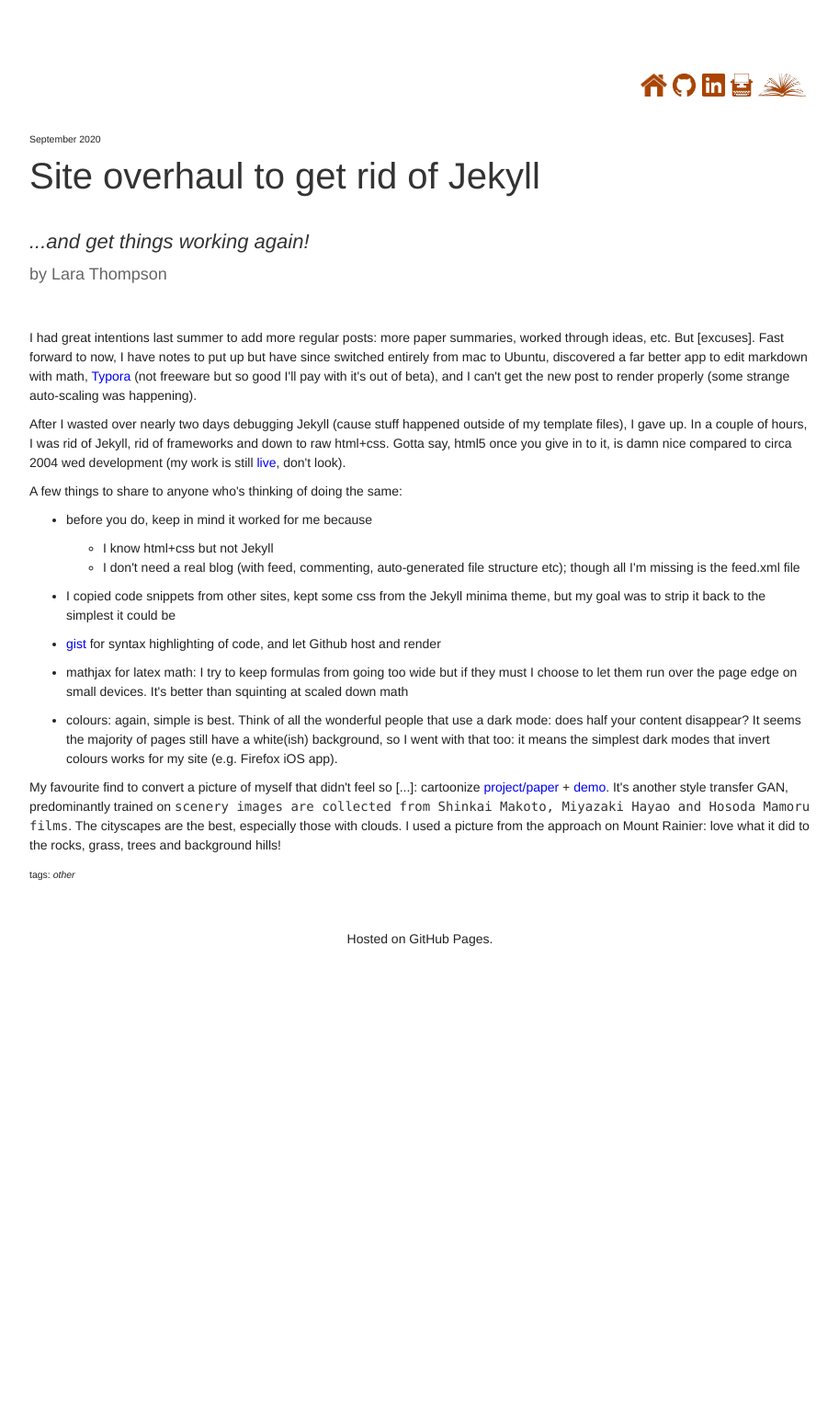
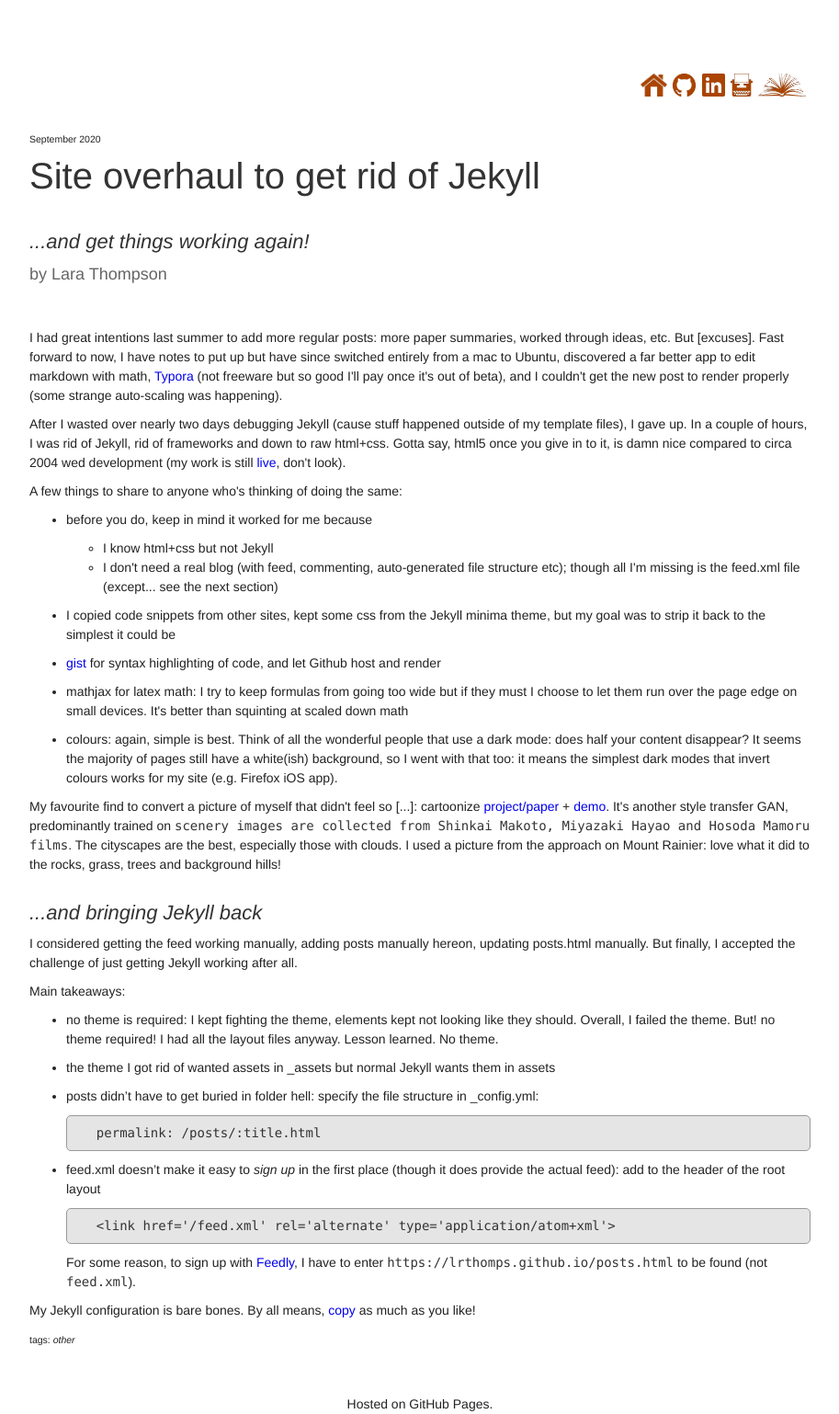
Before and after one commit to lrthomps/lrthomps.github.io, a Jekyll site: the page built from _posts/2020-09-07-going-jekyll-free-2020.md, in a window 1280 px wide. Shown: the whole page at 92% size, without its empty margins (183-1096 px from the left). Built offline with Jekyll 4.4.1, drawn with Linux system fonts in a browser that asks for light colours; before the commit the page ends 1032 px from its top, so only the background shows below that.

Commit message:
ammended last post

````diff
--- a/_config.yml
+++ b/_config.yml
@@ -1,27 +1,6 @@
-# Welcome to Jekyll!
-#
-# This config file is meant for settings that affect your whole blog, values
-# which you are expected to set up once and rarely edit after that. If you find
-# yourself editing this file very often, consider using Jekyll's data files
-# feature for the data you need to update frequently.
-#
-# For technical reasons, this file is *NOT* reloaded automatically when you use
-# 'bundle exec jekyll serve'. If you change this file, please restart the server process.
-#
-# If you need help with YAML syntax, here are some quick references for you:
-# https://learn-the-web.algonquindesign.ca/topics/markdown-yaml-cheat-sheet/#yaml
-# https://learnxinyminutes.com/docs/yaml/
-#
-# Site settings
-# These are used to personalize your new site. If you look in the HTML files,
-# you will see them accessed via {{ site.title }}, {{ site.email }}, and so on.
-# You can create any custom variable you would like, and they will be accessible
-# in the templates via {{ site.myvariable }}.
-
 title: Lara Thompson
-email: lara r thompson@gmail
-description: >- # this means to ignore newlines until "baseurl:"
-  Yet another physicist doing ML.
+name: Lara Thompson
+description: Yet another physicist doing ML.
 
 baseurl: "" # the subpath of your site, e.g. /blog
 url: "" # the base hostname & protocol for your site, e.g. http://example.com
@@ -43,22 +22,6 @@ plugins:
 permalink: /posts/:title.html
 
 
-# Exclude from processing.
-# The following items will not be processed, by default.
-# Any item listed under the `exclude:` key here will be automatically added to
-# the internal "default list".
-#
-# Excluded items can be processed by explicitly listing the directories or
-# their entries' file path in the `include:` list.
-#
 exclude:
-#   - .sass-cache/
-#   - .jekyll-cache/
-#   - gemfiles/
   - Gemfile
   - Gemfile.lock
-#   - node_modules/
-#   - vendor/bundle/
-#   - vendor/cache/
-#   - vendor/gems/
-#   - vendor/ruby/
--- a/_posts/2020-09-07-going-jekyll-free-2020.html
+++ b/_posts/2020-09-07-going-jekyll-free-2020.md
@@ -10,14 +10,14 @@ summary: If you know html+css, why use a framework?
 ---
 
 
-<p>I had great intentions last summer to add more regular posts: more paper summaries, worked through ideas, etc. But [excuses]. Fast forward to now, I have notes to put up but have since switched entirely from mac to Ubuntu, discovered a far better app to edit markdown with math, <a href="https://www.typora.io/">Typora</a> (not freeware but so good I&#39;ll pay with it&#39;s out of beta), and I can&#39;t get the new post to render properly (some strange auto-scaling was happening).</p>
+<p>I had great intentions last summer to add more regular posts: more paper summaries, worked through ideas, etc. But [excuses]. Fast forward to now, I have notes to put up but have since switched entirely from a mac to Ubuntu, discovered a far better app to edit markdown with math, <a href="https://www.typora.io/">Typora</a> (not freeware but so good I&#39;ll pay once it&#39;s out of beta), and I couldn&#39;t get the new post to render properly (some strange auto-scaling was happening).</p>
 <p>After I wasted over nearly two days debugging Jekyll (cause stuff happened outside of my template files), I gave up. In a couple of hours, I was rid of Jekyll, rid of frameworks and down to raw html+css. Gotta say, html5 once you give in to it, is damn nice compared to circa 2004 wed development (my work is still <a href="https://pitp.phas.ubc.ca/">live</a>, don&#39;t look). </p>
 <p>A few  things to share to anyone who&#39;s thinking of doing the same:</p>
 <ul>
 <li><p>before you do, keep in mind it worked for me because</p>
 <ul>
 <li>I know html+css but not Jekyll</li>
-<li>I don&#39;t need a real blog (with feed, commenting, auto-generated file structure etc); though all I&#39;m missing is the feed.xml file</li>
+<li>I don&#39;t need a real blog (with feed, commenting, auto-generated file structure etc); though all I&#39;m missing is the feed.xml file (except... see the next section)</li>
 
 </ul>
 </li>
@@ -32,3 +32,28 @@ summary: If you know html+css, why use a framework?
 
 </ul>
 <p>My favourite find to convert a picture of myself that didn&#39;t feel so [...]: cartoonize <a href='https://github.com/SystemErrorWang/White-box-Cartoonization'>project/paper</a> + <a href='https://cartoonize-lkqov62dia-de.a.run.app/'>demo</a>. It&#39;s another style transfer GAN, predominantly trained on <code>scenery images are collected from Shinkai Makoto, Miyazaki Hayao and Hosoda Mamoru films</code>. The cityscapes are the best, especially those with clouds. I used a picture from the approach on Mount Rainier: love what it did to the rocks, grass, trees and background hills!</p>
+
+<h2>...and bringing Jekyll back</h2>
+
+I considered getting the feed working manually, adding posts manually hereon, updating posts.html manually. But finally, I accepted the challenge of just getting Jekyll working after all.
+
+Main takeaways:
+
+* no theme is required: I kept fighting the theme, elements kept not looking like they should. Overall, I failed the theme. But! no theme required! I had all the layout files anyway. Lesson learned. No theme.
+
+* the theme I got rid of wanted assets in \_assets but normal Jekyll wants them in assets
+
+* posts didn't have to get buried in folder hell: specify the file structure in \_config.yml:
+
+	```yml
+	permalink: /posts/:title.html
+	```
+
+* feed.xml doesn't make it easy to *sign up* in the first place (though it does provide the actual feed): add to the header of the root layout
+
+	```html
+	<link href='{{ "feed.xml" | relative_url }}' rel='alternate' type='application/atom+xml'>
+	```
+	For some reason, to sign up with <a href="https://feedly.com/">Feedly</a>, I have to enter `https://lrthomps.github.io/posts.html` to be found (not `feed.xml`).
+
+My Jekyll configuration is bare bones. By all means, <a href="https://github.com/lrthomps/lrthomps.github.io">copy</a> as much as you like!
````
Also changed, not shown: _posts/2020-09-01-linear-regression-wt-uncertainty.md (+1 -1 lines), posts.md (+3 -2 lines).
